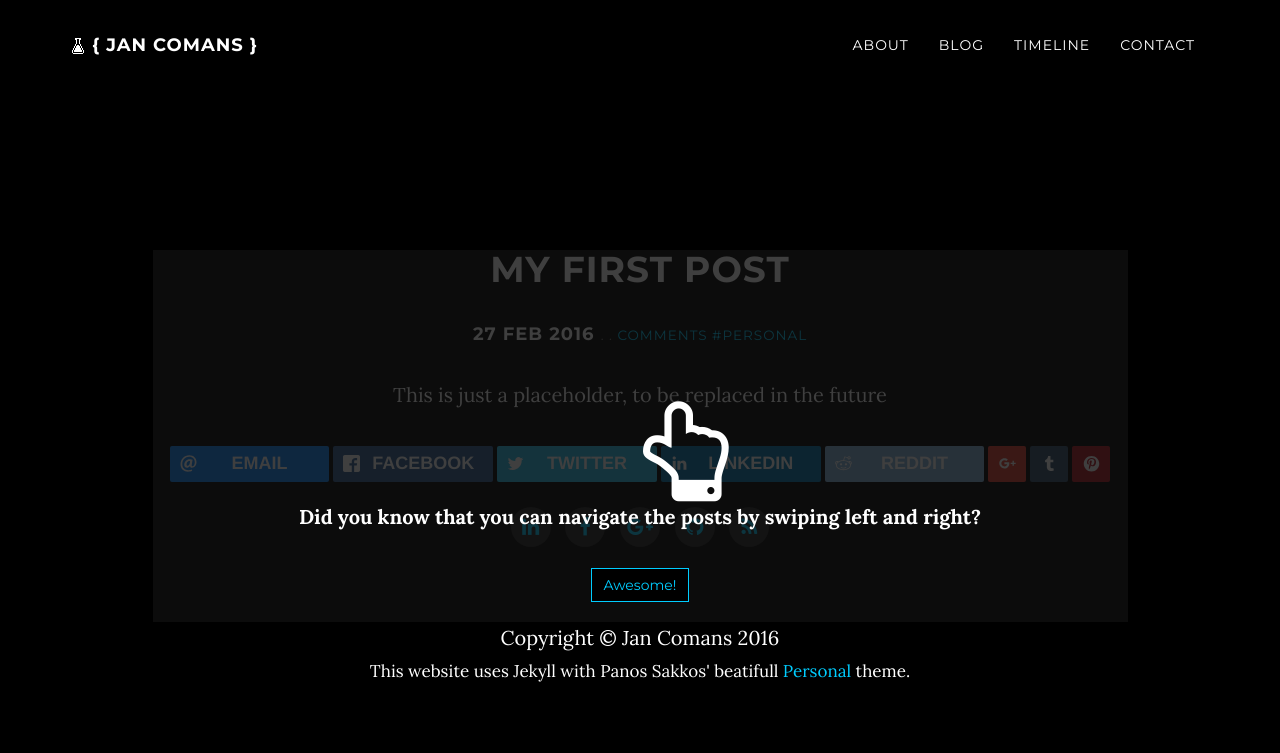
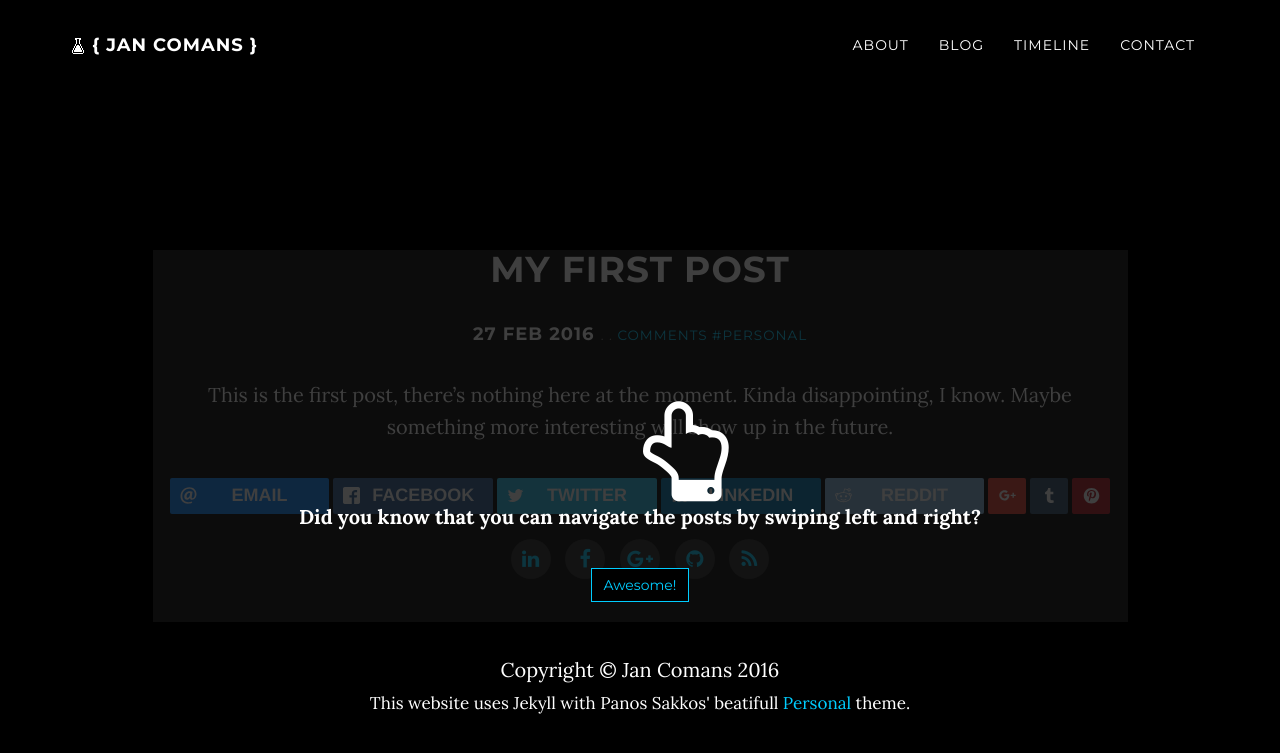
Before and after one commit to jcomans/jcomans.github.io, a Jekyll site: the page built from _posts/2016-02-27-my-first.md, in a window 1280 px wide and 900 px high. Shown: the top 753 px of the window. Built offline with Jekyll 4.4.1, drawn with Linux system fonts in a browser that asks for light colours; nearby versions of some CDN libraries; a style sheet for code colours, icons or effects is not loaded.

Commit message:
Cleaned up posts

```diff
--- a/_posts/2016-02-27-my-first.md
+++ b/_posts/2016-02-27-my-first.md
@@ -5,4 +5,4 @@ title: My First Post
 category:
 tags: [ 'personal' ]
 ---
-This is just a placeholder, to be replaced in the future
+This is the first post, there's nothing here at the moment. Kinda disappointing, I know. Maybe something more interesting will show up in the future.
```
Also changed, not shown: _posts/2016-02-24-welcome-to-jekyll.markdown (deleted, +0 -25 lines).
